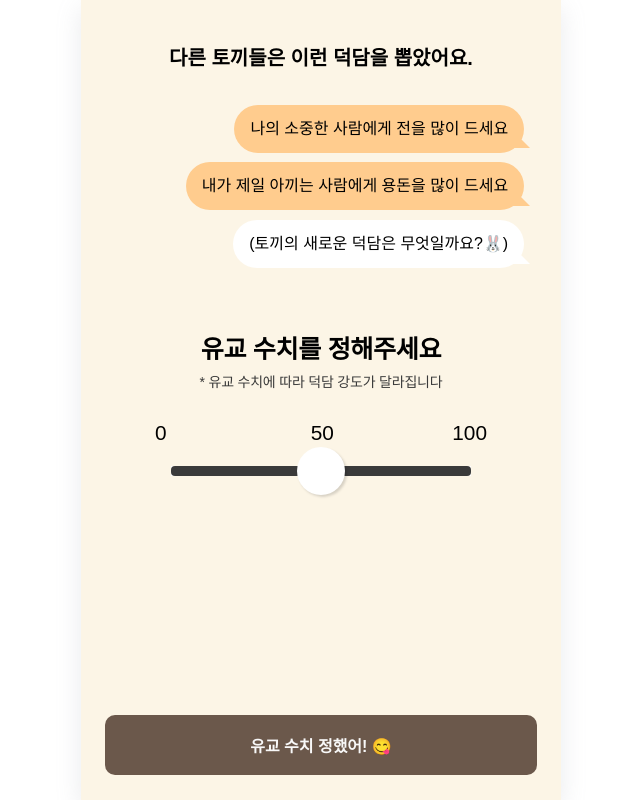
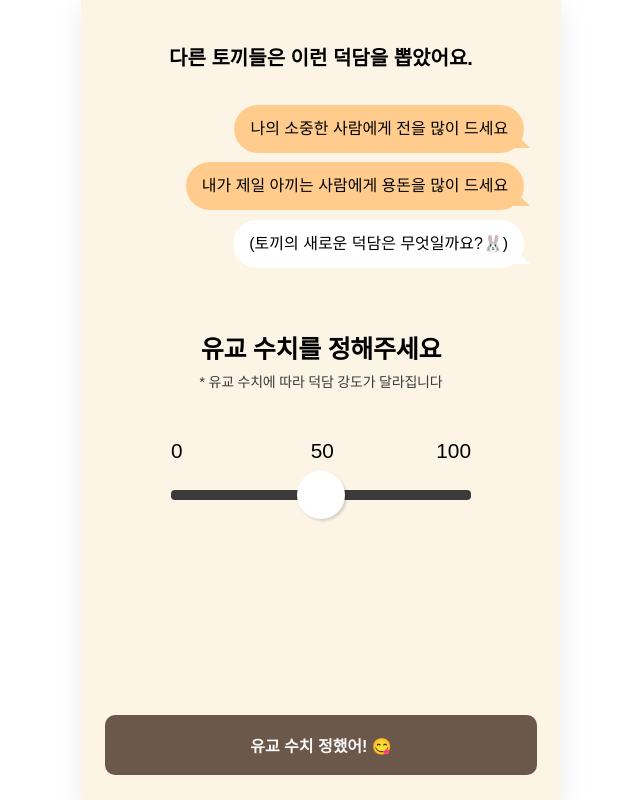
Before and after one commit to pagers-org/here-your-duckdam, a Next.js app: page /attitude in a window 1280 px wide. Shown: the whole page, without its empty margins (319-959 px from the left). Built offline with nearby package versions, Linux system fonts and the light colour scheme; no server answers.

Commit message:
refactor: custom range 간격 제한 - datalist 옵션 지정

```diff
--- a/components/attitude/AttitudeRange.tsx
+++ b/components/attitude/AttitudeRange.tsx
@@ -1,6 +1,5 @@
 import styled from '@emotion/styled';
 import React, { useState } from 'react';
-
 const AttitudeRange = (props: {
     initialValue: number;
     handleRange: (range: number) => void;
@@ -19,11 +18,20 @@ const AttitudeRange = (props: {
                 <span>100</span>
             </label>
             <input
+                min="0"
+                max="100"
+                step="50"
                 type="range"
                 id="range"
+                list="rangeList"
                 value={rangeValue}
                 onChange={handleRangeValue}
             />
+            <datalist id="rangeList">
+                <option>0</option>
+                <option>50</option>
+                <option>10</option>
+            </datalist>
         </StyledRange>
     );
 };
@@ -31,29 +39,19 @@ const AttitudeRange = (props: {
 export default AttitudeRange;
 
 const StyledRange = styled.div`
-    display: flex;
-    margin-top: 30px;
-    justify-content: center;
-    flex-direction: column;
-    align-items: center;
-
-    label {
+    padding: 3rem;
+    & > label {
+        width: 100%;
         display: flex;
-        width: 100%;
+        font-weight: 400;
+        color: black;
+        display: flex;
         font-size: 1.3rem;
         justify-content: space-between;
         padding-bottom: 0.4rem;
-        & span:nth-of-type(1) {
+        span:nth-of-type(2) {
             position: relative;
-            left: -1rem;
-        }
-        & span:nth-of-type(2) {
-            position: relative;
-            right: -0.8rem;
-        }
-        & span:nth-of-type(3) {
-            position: relative;
-            right: -1rem;
+            left: 0.8rem;
         }
     }
 
@@ -61,25 +59,14 @@ const StyledRange = styled.div`
         width: 300px;
         margin: 16px 0;
         -webkit-appearance: none;
-    }
-
-    input[type='range'] + label {
-        background-color: #fff;
-        position: absolute;
-        top: -25px;
-        left: 110px;
-        width: 80px;
-        padding: 5px 0;
-        text-align: center;
-        border-radius: 4px;
-        box-shadow: 0 0 5px rgba(0, 0, 0, 0.4);
+        background-color: inherit;
+        border-width: 16px;
     }
 
     /* Chrome & Safari  */
     input[type='range']::-webkit-slider-runnable-track {
         background: ${({ theme }) => theme.color.darkGray};
         border-radius: 4px;
-        width: 100%;
         height: 10px;
         cursor: pointer;
     }
```
